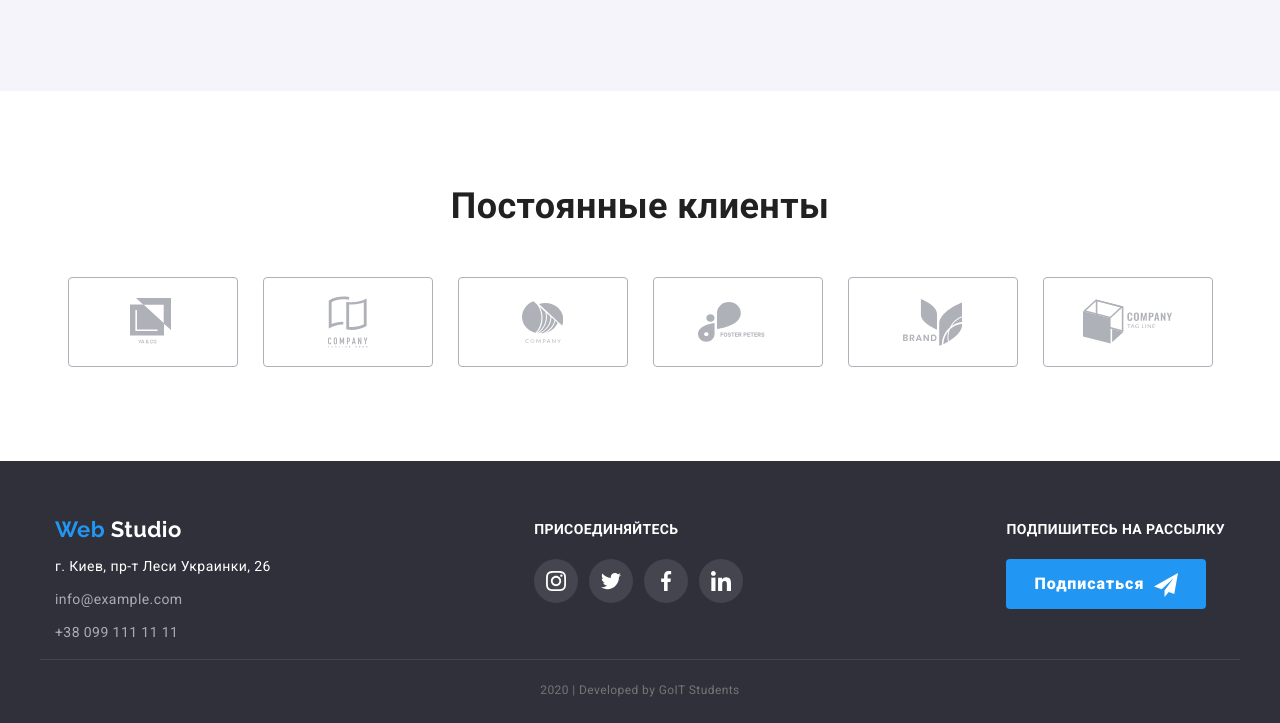
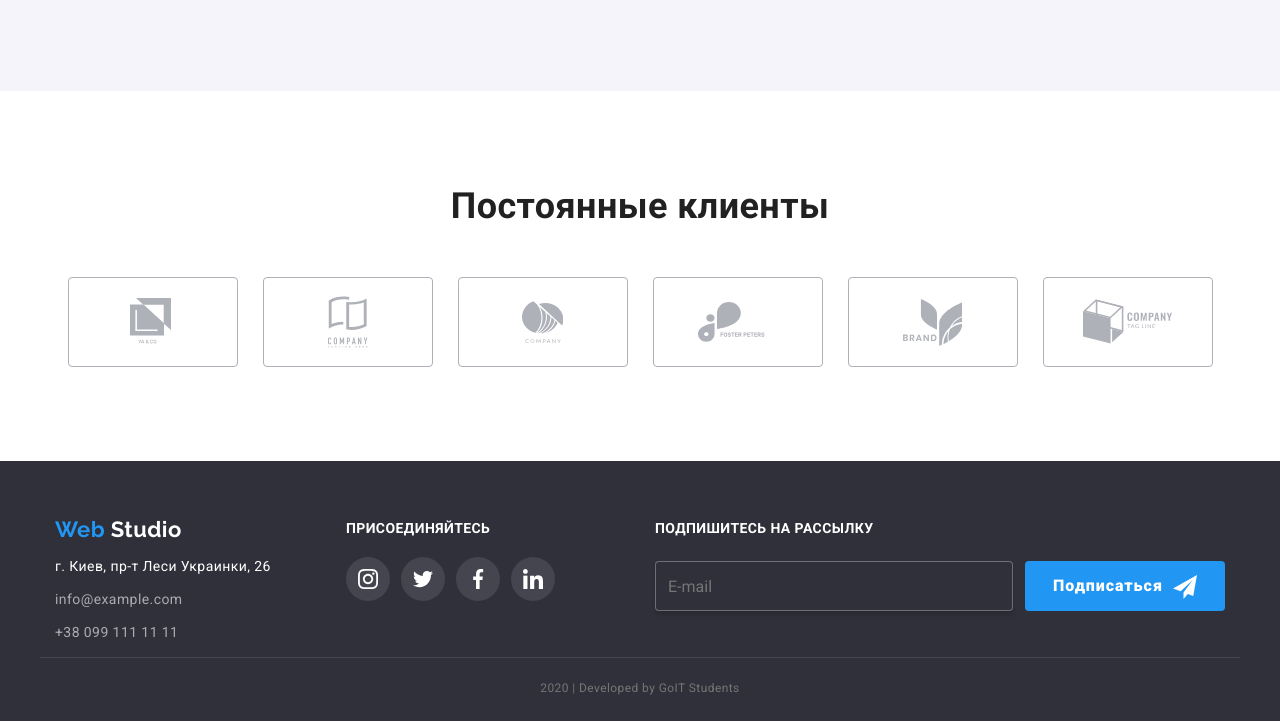
Before and after one commit to niemandweissdaruber/goit-markup-hw-06, a plain HTML site: page index.html in a window 1280 px wide. Shown: the part 2359-3082 px from the top of the page. Drawn offline with nearby package versions, Linux system fonts and the light colour scheme.

Commit message:
+форма подписки

```diff
--- a/css/common.css
+++ b/css/common.css
@@ -211,18 +211,6 @@ footer {
   color: var(--white-color);
 }
 
-.text-footer {
-  margin-top: 5px;
-  margin-bottom: 21px;
-
-  color: var(--white-color);
-
-  font-weight: 700;
-  font-size: 14px;
-  line-height: 1.14;
-  text-transform: uppercase;
-}
-
 .contacts-container .mail-footer,
 .contacts-container .phone-footer {
   color: rgba(255, 255, 255, 0.6);
@@ -282,6 +270,7 @@ footer {
 
 .subscribe-button {
   padding: 10px 28px;
+  margin-left: 12px;
 
   overflow: hidden;
 }
@@ -341,6 +330,60 @@ footer {
   background-color: var(--accent-color);
 }
 
+.socials-container {
+  margin-left: 69px;
+  margin-top: 4px;
+}
+
 .icon-footer {
   fill: currentColor;
 }
+
+/* ФОРМА ПОДПИСКИ*/
+
+.form-wrapper {
+  display: flex;
+
+  margin-top: 20px;
+}
+
+.subscribe-form label,
+.text-footer {
+  color: var(--white-color);
+
+  font-weight: 700;
+  font-size: 14px;
+  line-height: 1.14;
+  text-transform: uppercase;
+}
+
+.text-footer {
+  margin-top: 0;
+  margin-bottom: 20px;
+}
+
+.subscribe-container {
+  width: 570px;
+  margin-left: 94px;
+}
+
+.subscribe-form input {
+  width: 358px;
+  height: 50px;
+  padding: 0px 12px;
+  font-size: 16px;
+  line-height: 1.87;
+
+  background-color: #2f303a;
+  color: #fff;
+  border: 1px solid rgba(255, 255, 255, 0.3);
+  border-radius: 4px;
+  box-shadow: 0px 4px 4px rgba(0, 0, 0, 0.15);
+}
+
+.subscribe-form input:focus {
+  outline: none;
+  border: 1px solid rgb(223, 223, 223);
+
+  transition: border 250ms var(--cubic);
+}
--- a/index.html
+++ b/index.html
@@ -406,8 +406,13 @@
         </div>
 
         <div class="subscribe-container">
-          <p class="text-footer">Подпишитесь на рассылку</p>
-          <a href="" class="button subscribe-button">Подписаться</a>
+          <form class="subscribe-form">
+            <label for="mail">Подпишитесь на рассылку</label>
+            <div class="form-wrapper">
+              <input type="mail" name="mail" id="mail" placeholder="E-mail" />
+              <a href="" class="button subscribe-button">Подписаться</a>
+            </div>
+          </form>
         </div>
       </div>
       <p class="bottom">2020 | Developed by GoIT Students</p>
```
Also changed, not shown: portfolio.html (+7 -2 lines).
